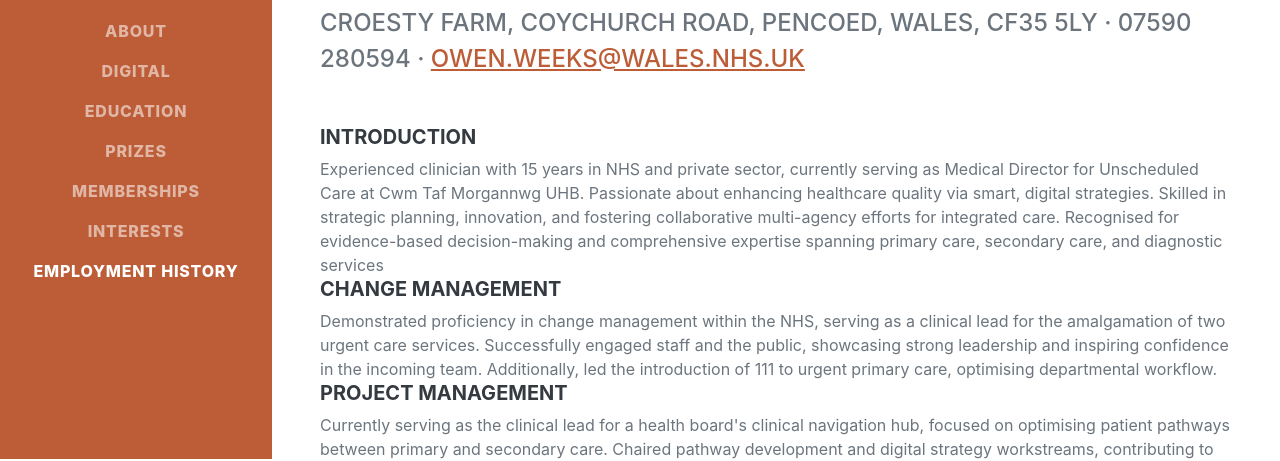
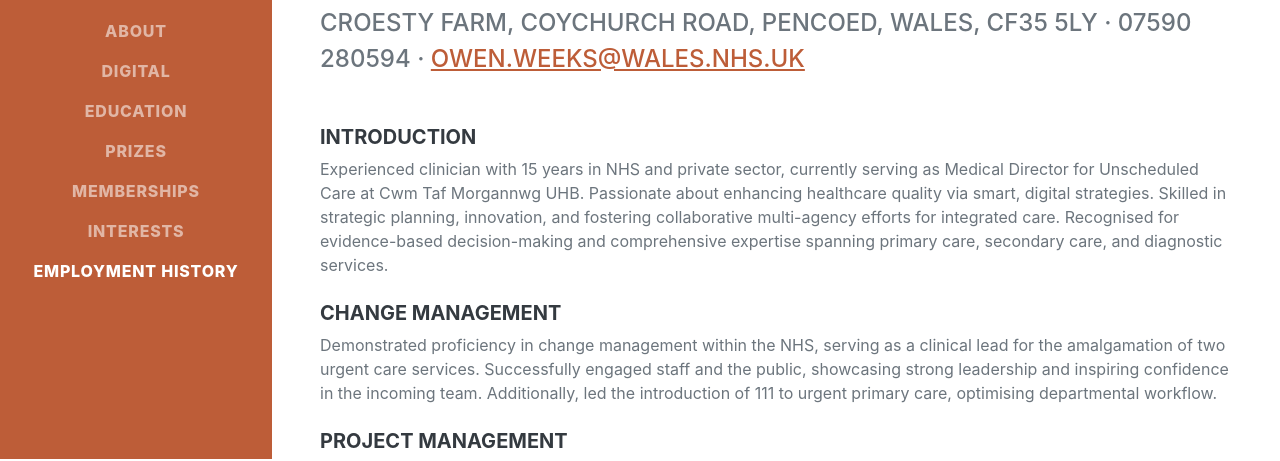
Before and after one commit to oweeks123/OHW-CV, a plain HTML site: page index.html in a window 1280 px wide. Shown: the part 341-802 px from the top of the page. Drawn offline with nearby package versions, Linux system fonts and the light colour scheme; a web font is replaced by a local one.

Commit message:
Update index.html

```diff
--- a/index.html
+++ b/index.html
@@ -60,22 +60,22 @@
                     </div>
                     <p class="lead mb-5">
                         <h5>Introduction</h5>
-                        Experienced clinician with 15 years in NHS and private sector, currently serving as Medical Director for Unscheduled Care at Cwm Taf Morgannwg UHB. Passionate about enhancing healthcare quality via smart, digital strategies. Skilled in strategic planning, innovation, and fostering collaborative multi-agency efforts for integrated care. Recognised for evidence-based decision-making and comprehensive expertise spanning primary care, secondary care, and diagnostic services
+                        Experienced clinician with 15 years in NHS and private sector, currently serving as Medical Director for Unscheduled Care at Cwm Taf Morgannwg UHB. Passionate about enhancing healthcare quality via smart, digital strategies. Skilled in strategic planning, innovation, and fostering collaborative multi-agency efforts for integrated care. Recognised for evidence-based decision-making and comprehensive expertise spanning primary care, secondary care, and diagnostic services.<br><br>
 
                         <h5>Change management</h5>
-                        Demonstrated proficiency in change management within the NHS, serving as a clinical lead for the amalgamation of two urgent care services. Successfully engaged staff and the public, showcasing strong leadership and inspiring confidence in the incoming team. Additionally, led the introduction of 111 to urgent primary care, optimising departmental workflow.
+                        Demonstrated proficiency in change management within the NHS, serving as a clinical lead for the amalgamation of two urgent care services. Successfully engaged staff and the public, showcasing strong leadership and inspiring confidence in the incoming team. Additionally, led the introduction of 111 to urgent primary care, optimising departmental workflow.<br><br>
 
                         <h5>Project management</h5>
-                        Currently serving as the clinical lead for a health board's clinical navigation hub, focused on optimising patient pathways between primary and secondary care. Chaired pathway development and digital strategy workstreams, contributing to national benchmarking and establishing key performance indicators for enhanced healthcare delivery and patient outcomes
+                        Currently serving as the clinical lead for a health board's clinical navigation hub, focused on optimising patient pathways between primary and secondary care. Chaired pathway development and digital strategy workstreams, contributing to national benchmarking and establishing key performance indicators for enhanced healthcare delivery and patient outcomes<br><br>
 
                         <h5>Clinical leadership</h5>
-                        As a Medical Director, I provide strategic clinical leadership for emergency medicine, major trauma, urgent care, and acute medicine across three acute sites, catering to a population of 500,000. I manage senior line responsibilities and budgets in unscheduled care, reporting directly to the executive medical director.
+                        As a Medical Director, I provide strategic clinical leadership for emergency medicine, major trauma, urgent care, and acute medicine across three acute sites, catering to a population of 500,000. I manage senior line responsibilities and budgets in unscheduled care, reporting directly to the executive medical director.<br><br>
 
                         <h5>Digital leadership</h5>
-                        Experienced in rapid national digital health solutions, including leading the development of 111 Wales/Urgent Primary Care continuity solution. Proficient in Python, with basic SQL/HTML skills and familiarity with FHIR/openEHR data standards.
+                        Experienced in rapid national digital health solutions, including leading the development of 111 Wales/Urgent Primary Care continuity solution. Proficient in Python, with basic SQL/HTML skills and familiarity with FHIR/openEHR data standards.<br><br>
 
                         <h5>Vision for Healthcare</h5>
-                        My vision for the future of healthcare entails an integrated care framework enabling seamless transitions among primary, secondary, and community care. Embracing a data-driven strategy with robust modeling ensures both value and efficiency. Data interoperability and system integration are pivotal for digital transformation, supported by strong organisational values. As a compassionate leader, I inspire collaboration for an enhanced and sustainable health service.
+                        My vision for the future of healthcare entails an integrated care framework enabling seamless transitions among primary, secondary, and community care. Embracing a data-driven strategy with robust modeling ensures both value and efficiency. Data interoperability and system integration are pivotal for digital transformation, supported by strong organisational values. As a compassionate leader, I inspire collaboration for an enhanced and sustainable health service.<br><br>
                     </p>
                     <div class="social-icons">
                         <a class="social-icon" href="#!"><i class="fab fa-linkedin-in"></i></a>
```
